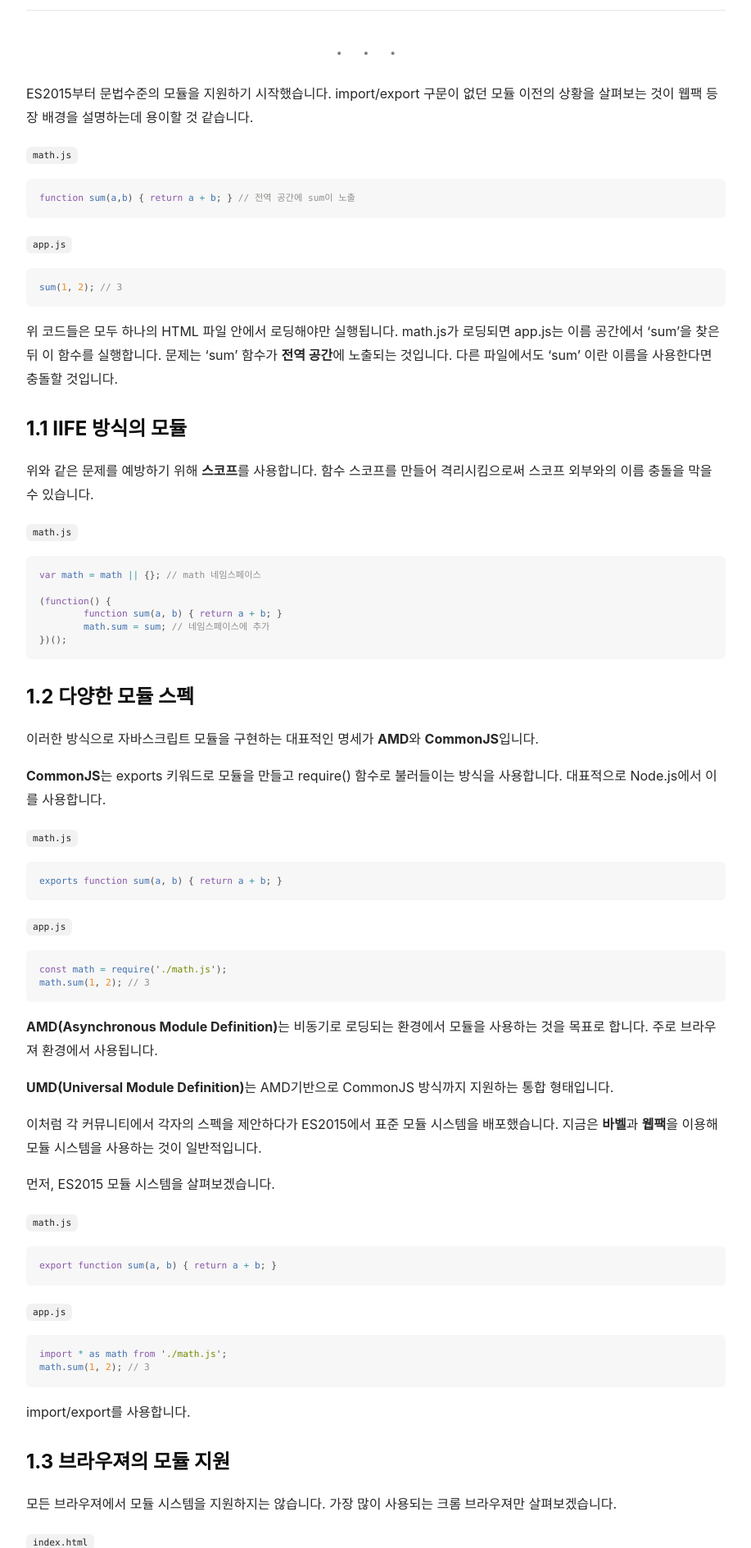
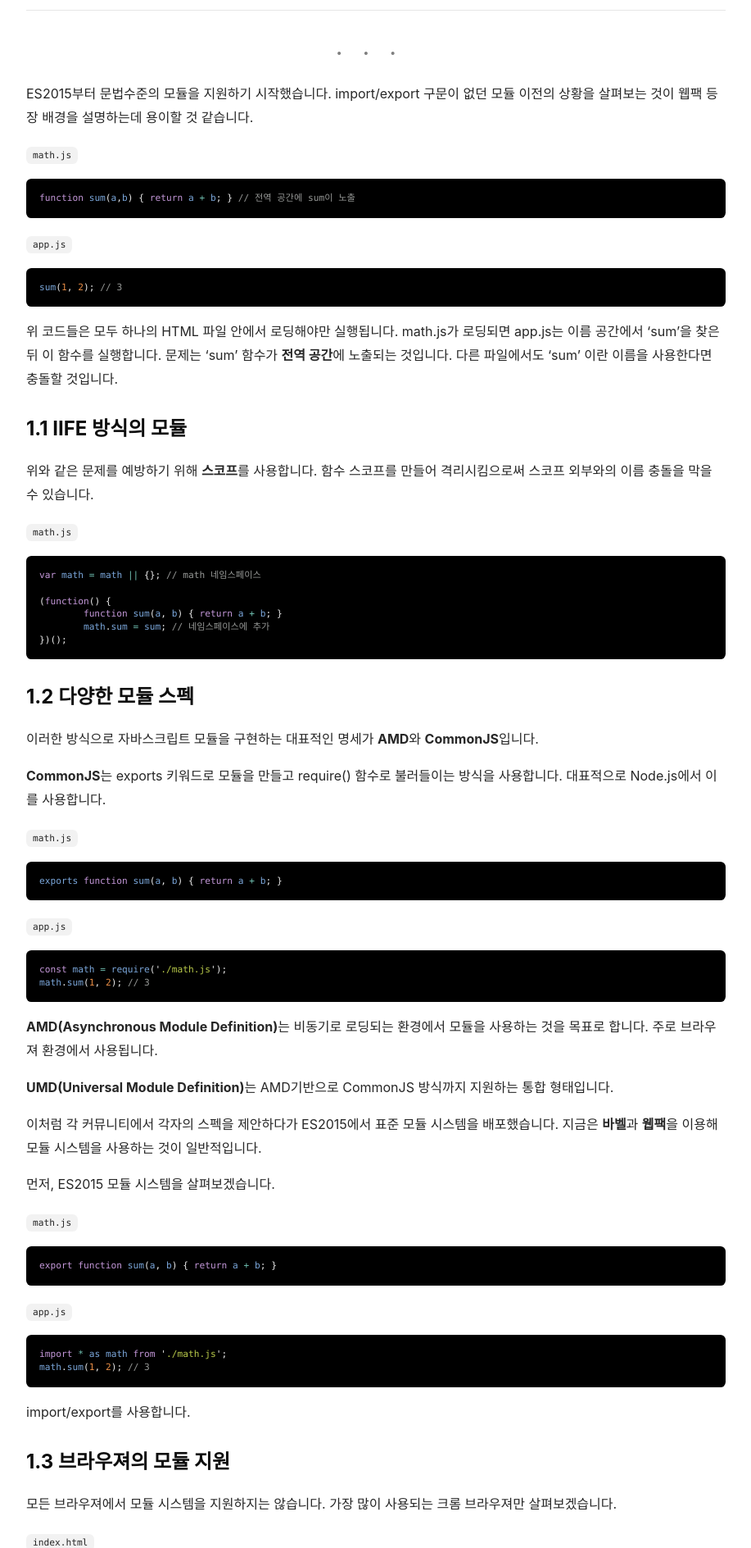
Before and after one commit to Ungdoong/Ungdoong.github.io, a Jekyll site: the page built from _posts/2020-06-25-웹팩(Webpack)기본.md, in a window 1280 px wide. Shown: the part 1227-3115 px from the top of the page at 82% size, without its empty margins (71-988 px from the left). Built offline with Jekyll 4.4.1, drawn with Linux system fonts in a browser that asks for light colours; nearby versions of some CDN libraries.

Commit message:
[modify]config.yml

```diff
--- a/_config.yml
+++ b/_config.yml
@@ -17,7 +17,7 @@
 ## => Site Settings
 ##############################
 text_skin: "ocean" # "default" (default), "dark", "forest", "ocean", "chocolate", "orange"
-highlight_theme: "tomorrow" # "default" (default), "tomorrow", "tomorrow-night", "tomorrow-night-eighties", "tomorrow-night-blue", "tomorrow-night-bright"
+highlight_theme: "tomorrow-night-bright" # "default" (default), "tomorrow", "tomorrow-night", "tomorrow-night-eighties", "tomorrow-night-blue", "tomorrow-night-bright"
 url     : "https://ungdoong.github.io" # the base hostname & protocol for your site e.g. https://www.someone.com
 baseurl : "/" # does not include hostname
 title   : "Taekjin Jeong"
```
